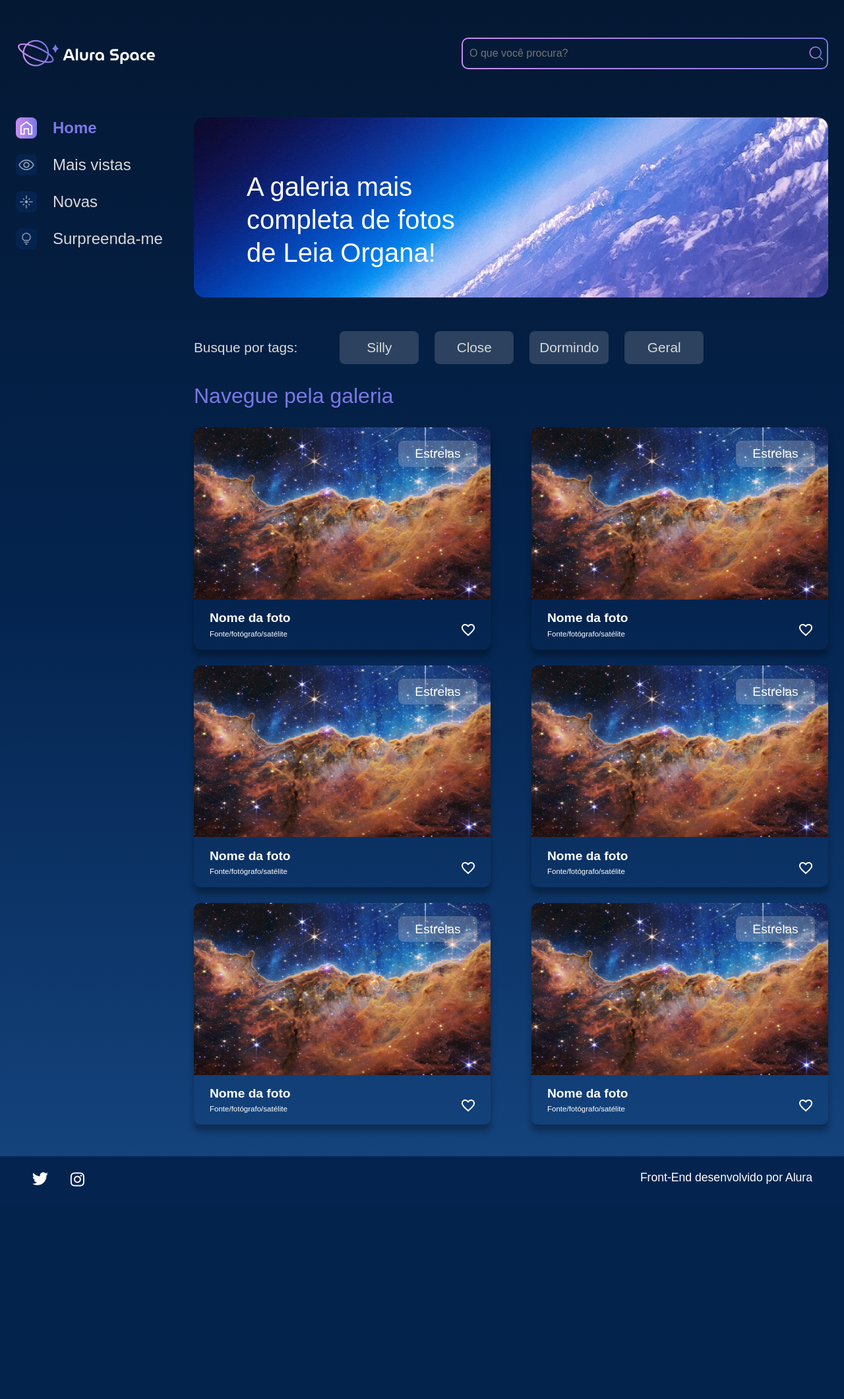
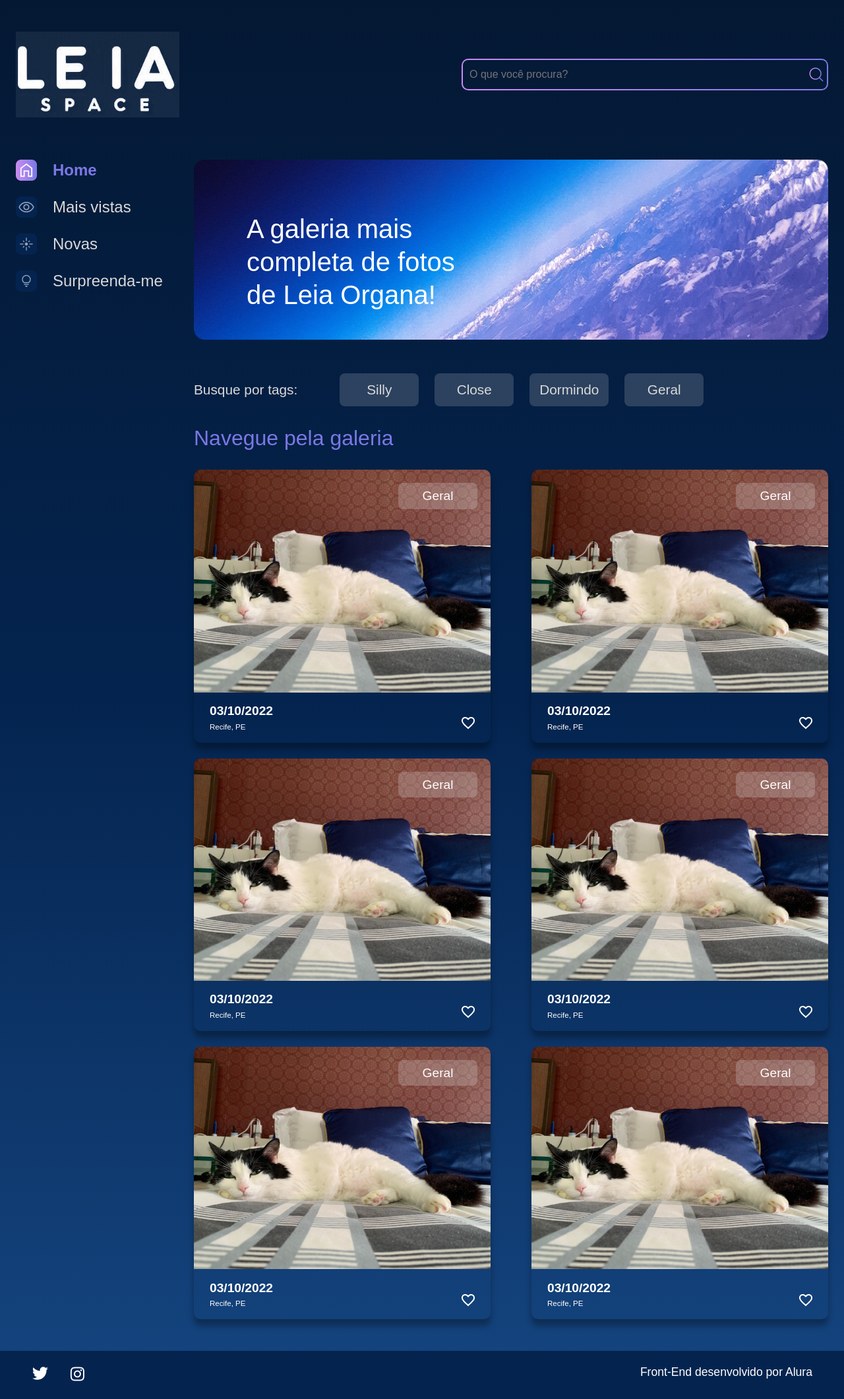
Before and after one commit to reskyz1/leia_space, a Django app: page / in a window 1280 px wide. Shown: the whole page at 66% size. Before the commit the page ends 1799 px from the top, so only its background shows below. Run offline with Django 5.2, Linux system fonts and the light colour scheme.

Commit message:
atualizações

```diff
--- a/templates/galeria/index.html
+++ b/templates/galeria/index.html
@@ -23,13 +23,13 @@
                         <ul class="cards__lista">
                             <li class="card">
                                 <a href="{% url 'imagem' %}">
-                                    <img class="card__imagem" src="{% static '/assets/imagens/galeria/carina-nebula.png' %}" alt="foto">
+                                    <img class="card__imagem" src="{% static '/assets/imagens/galeria/foto1leia.jpeg' %}" alt="foto">
                                 </a>
-                                <span class="card__tag">Estrelas</span>
+                                <span class="card__tag">Geral</span>
                                 <div class="card__info">
-                                    <p class="card__titulo">Nome da foto</p>
+                                    <p class="card__titulo">03/10/2022</p>
                                     <div class="card__texto">
-                                        <p class="card__descricao">Fonte/fotógrafo/satélite</p>
+                                        <p class="card__descricao">Recife, PE</p>
                                         <span>
                                             <img src="{% static '/assets/ícones/1x/favorite_outline.png' %}" alt="ícone de coração">
                                         </span>
@@ -38,13 +38,13 @@
                             </li>
                             <li class="card">
                                 <a href="{% url 'imagem' %}">
-                                    <img class="card__imagem" src="{% static '/assets/imagens/galeria/carina-nebula.png' %}" alt="foto">
+                                    <img class="card__imagem" src="{% static '/assets/imagens/galeria/foto1leia.jpeg' %}" alt="foto">
                                 </a>
-                                <span class="card__tag">Estrelas</span>
+                                <span class="card__tag">Geral</span>
                                 <div class="card__info">
-                                    <p class="card__titulo">Nome da foto</p>
+                                    <p class="card__titulo">03/10/2022</p>
                                     <div class="card__texto">
-                                        <p class="card__descricao">Fonte/fotógrafo/satélite</p>
+                                        <p class="card__descricao">Recife, PE</p>
                                         <span>
                                             <img src="{% static '/assets/ícones/1x/favorite_outline.png' %}" alt="ícone de coração">
                                         </span>
@@ -53,13 +53,13 @@
                             </li>
                             <li class="card">
                                 <a href="{% url 'imagem' %}">
-                                    <img class="card__imagem" src="{% static '/assets/imagens/galeria/carina-nebula.png' %}" alt="foto">
+                                    <img class="card__imagem" src="{% static '/assets/imagens/galeria/foto1leia.jpeg' %}" alt="foto">
                                 </a>
-                                <span class="card__tag">Estrelas</span>
+                                <span class="card__tag">Geral</span>
                                 <div class="card__info">
-                                    <p class="card__titulo">Nome da foto</p>
+                                    <p class="card__titulo">03/10/2022</p>
                                     <div class="card__texto">
-                                        <p class="card__descricao">Fonte/fotógrafo/satélite</p>
+                                        <p class="card__descricao">Recife, PE</p>
                                         <span>
                                             <img src="{% static '/assets/ícones/1x/favorite_outline.png' %}" alt="ícone de coração">
                                         </span>
@@ -68,13 +68,13 @@
                             </li>
                             <li class="card">
                                 <a href="{% url 'imagem' %}">
-                                    <img class="card__imagem" src="{% static '/assets/imagens/galeria/carina-nebula.png' %}" alt="foto">
+                                    <img class="card__imagem" src="{% static '/assets/imagens/galeria/foto1leia.jpeg' %}" alt="foto">
                                 </a>
-                                <span class="card__tag">Estrelas</span>
+                                <span class="card__tag">Geral</span>
                                 <div class="card__info">
-                                    <p class="card__titulo">Nome da foto</p>
+                                    <p class="card__titulo">03/10/2022</p>
                                     <div class="card__texto">
-                                        <p class="card__descricao">Fonte/fotógrafo/satélite</p>
+                                        <p class="card__descricao">Recife, PE</p>
                                         <span>
                                             <img src="{% static '/assets/ícones/1x/favorite_outline.png' %}" alt="ícone de coração">
                                         </span>
@@ -83,13 +83,13 @@
                             </li>
                             <li class="card">
                                 <a href="{% url 'imagem' %}">
-                                    <img class="card__imagem" src="{% static '/assets/imagens/galeria/carina-nebula.png' %}" alt="foto">
+                                    <img class="card__imagem" src="{% static '/assets/imagens/galeria/foto1leia.jpeg' %}" alt="foto">
                                 </a>
-                                <span class="card__tag">Estrelas</span>
+                                <span class="card__tag">Geral</span>
                                 <div class="card__info">
-                                    <p class="card__titulo">Nome da foto</p>
+                                    <p class="card__titulo">03/10/2022</p>
                                     <div class="card__texto">
-                                        <p class="card__descricao">Fonte/fotógrafo/satélite</p>
+                                        <p class="card__descricao">Recife, PE</p>
                                         <span>
                                             <img src="{% static '/assets/ícones/1x/favorite_outline.png' %}" alt="ícone de coração">
                                         </span>
@@ -98,13 +98,13 @@
                             </li>
                             <li class="card">
                                 <a href="{% url 'imagem' %}">
-                                    <img class="card__imagem" src="{% static '/assets/imagens/galeria/carina-nebula.png' %}" alt="foto">
+                                    <img class="card__imagem" src="{% static '/assets/imagens/galeria/foto1leia.jpeg' %}" alt="foto">
                                 </a>
-                                <span class="card__tag">Estrelas</span>
+                                <span class="card__tag">Geral</span>
                                 <div class="card__info">
-                                    <p class="card__titulo">Nome da foto</p>
+                                    <p class="card__titulo">03/10/2022</p>
                                     <div class="card__texto">
-                                        <p class="card__descricao">Fonte/fotógrafo/satélite</p>
+                                        <p class="card__descricao">Recife, PE</p>
                                         <span>
                                             <img src="{% static '/assets/ícones/1x/favorite_outline.png' %}" alt="ícone de coração">
                                         </span>
--- a/templates/galeria/partials/_header.html
+++ b/templates/galeria/partials/_header.html
@@ -1,6 +1,6 @@
 {% load static %}
 <header class="cabecalho">
-    <img src="{% static '/assets/logo/Logo(2).png' %}" alt="Logo da Alura Space" />
+    <img src="{% static '/assets/logo/newlogo2.png' %}" alt="Logo da Alura Space" />
     <div class="cabecalho__busca">
         <div class="busca__fundo">
             <input class="busca__input" type="text" placeholder="O que você procura?">
```
Also changed, not shown: templates/galeria/imagem.html (+10 -4 lines), setup/static/assets/imagens/galeria/foto1leia.jpeg (added), setup/static/assets/logo/newlogo.png (added), setup/static/assets/logo/newlogo2.png (added), static/assets/imagens/galeria/foto1leia.jpeg (added), static/assets/logo/newlogo.png (added), static/assets/logo/newlogo2.png (added).
